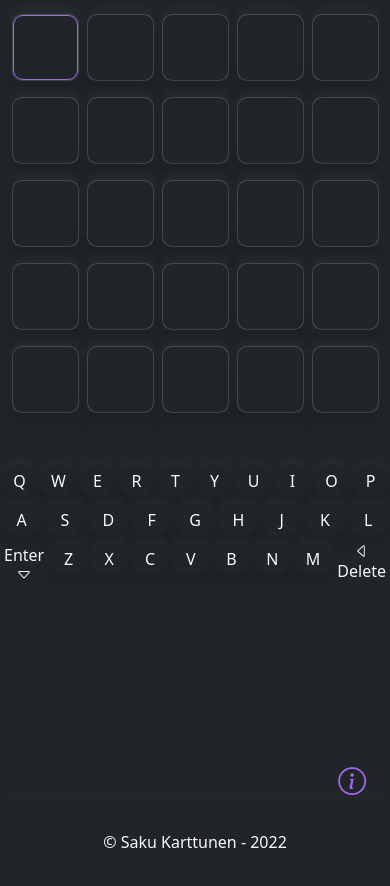
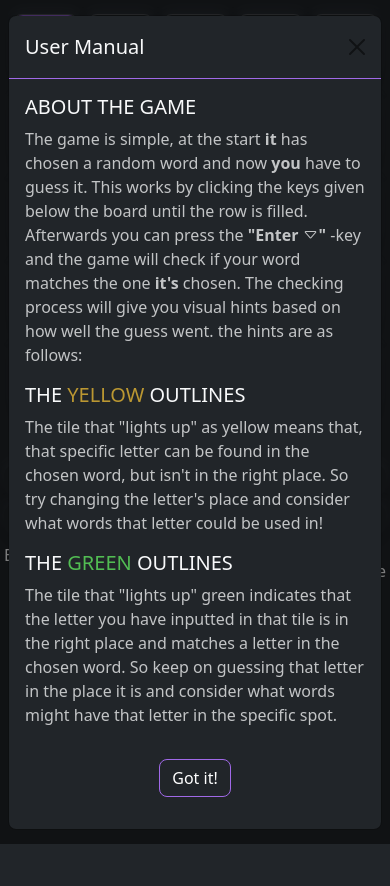
Before and after one commit to sakuexe/WordGame, a plain HTML site: page index.html in a window 390 px wide. Both pictures are taken after a click on the link 352 px from the left and 782 px from the top of the page. After the commit the page ends 844 px from the top, so only its background shows below. Drawn offline with nearby package versions, Linux system fonts and the light colour scheme.

Commit message:
added help and keyboard support

```diff
--- a/index.html
+++ b/index.html
@@ -4,9 +4,8 @@
     <meta http-equiv="X-UA-Compatible" content="IE=edge">
     <meta name="viewport" content="width=device-width, initial-scale=1.0">
     <title>Word game</title>
-    <script src="https://ajax.googleapis.com/ajax/libs/jquery/3.6.0/jquery.min.js"></script>
-    <link href="https://cdn.jsdelivr.net/npm/bootstrap@5.1.3/dist/css/bootstrap.min.css" rel="stylesheet"
-    integrity="sha384-1BmE4kWBq78iYhFldvKuhfTAU6auU8tT94WrHftjDbrCEXSU1oBoqyl2QvZ6jIW3" crossorigin="anonymous">
+    <link href="https://cdn.jsdelivr.net/npm/bootstrap@5.2.0/dist/css/bootstrap.min.css" rel="stylesheet"
+    integrity="sha384-gH2yIJqKdNHPEq0n4Mqa/HGKIhSkIHeL5AyhkYV8i59U5AR6csBvApHHNl/vI1Bx" crossorigin="anonymous">
     <link rel="stylesheet" href="https://cdn.jsdelivr.net/npm/bootstrap-icons@1.8.1/font/bootstrap-icons.css">
     <link rel="stylesheet" href="style.css">
 </head>
@@ -18,9 +17,9 @@
             <p class="m-0 text-center opacity-75 mt-3">The word was</p>
             <h1 class="display-1 m-0 text-uppercase text-center" id="game-word">a word</h1>
 
-            <p class="text-center opacity-75" id="gameStatus">result here</p>
+            <p class="text-center opacity-75" id="gameStatus" tabindex="1">result here</p>
 
-            <button onClick="window.location.reload();" class="mx-auto d-block text-light p-3" id="replaybtn">Play again!</button>
+            <button onClick="window.location.reload();" class="mx-auto d-block text-light p-3 btn-secondary">Play again!</button>
 
         </div>
     </section>
@@ -118,62 +117,84 @@
     <section class="keyboard mt-5">
         <div class="container">
             <div class="row keyboardrow text-light text-center justify-content-center">
-                <div class="key bg-dark col m-1 shadow" ><div class="keycontent rounded-5" tabindex="1">Q</div></div>
-                <div class="key bg-dark col m-1 shadow"><div class="keycontent rounded-5" tabindex="2">W</div></div>
-                <div class="key bg-dark col m-1 shadow"><div class="keycontent rounded-5" tabindex="3">E</div></div>
-                <div class="key bg-dark col m-1 shadow"><div class="keycontent rounded-5" tabindex="4">R</div></div>
-                <div class="key bg-dark col m-1 shadow"><div class="keycontent rounded-5" tabindex="5">T</div></div>
-                <div class="key bg-dark col m-1 shadow"><div class="keycontent rounded-5" tabindex="6">Y</div></div>
-                <div class="key bg-dark col m-1 shadow"><div class="keycontent rounded-5" tabindex="7">U</div></div>
-                <div class="key bg-dark col m-1 shadow"><div class="keycontent rounded-5" tabindex="8">I</div></div>
-                <div class="key bg-dark col m-1 shadow"><div class="keycontent rounded-5" tabindex="9">O</div></div>
-                <div class="key bg-dark col m-1 shadow" ><div class="keycontent rounded-5" tabindex="10">P</div></div>
+                <div class="key bg-dark col m-1 shadow" ><div class="keycontent rounded-5">Q</div></div>
+                <div class="key bg-dark col m-1 shadow"><div class="keycontent rounded-5">W</div></div>
+                <div class="key bg-dark col m-1 shadow"><div class="keycontent rounded-5">E</div></div>
+                <div class="key bg-dark col m-1 shadow"><div class="keycontent rounded-5">R</div></div>
+                <div class="key bg-dark col m-1 shadow"><div class="keycontent rounded-5">T</div></div>
+                <div class="key bg-dark col m-1 shadow"><div class="keycontent rounded-5">Y</div></div>
+                <div class="key bg-dark col m-1 shadow"><div class="keycontent rounded-5">U</div></div>
+                <div class="key bg-dark col m-1 shadow"><div class="keycontent rounded-5">I</div></div>
+                <div class="key bg-dark col m-1 shadow"><div class="keycontent rounded-5">O</div></div>
+                <div class="key bg-dark col m-1 shadow" ><div class="keycontent rounded-5">P</div></div>
             </div>
             <div class="row keyboardrow text-light text-center justify-content-center">
-                <div class="key bg-dark col m-1 shadow" ><div class="keycontent rounded-5" tabindex="11">A</div></div>
-                <div class="key bg-dark col m-1 shadow" ><div class="keycontent rounded-5" tabindex="12">S</div></div>
-                <div class="key bg-dark col m-1 shadow" ><div class="keycontent rounded-5" tabindex="13">D</div></div>
-                <div class="key bg-dark col m-1 shadow" ><div class="keycontent rounded-5" tabindex="14">F</div></div>
-                <div class="key bg-dark col m-1 shadow" ><div class="keycontent rounded-5" tabindex="15">G</div></div>
-                <div class="key bg-dark col m-1 shadow" ><div class="keycontent rounded-5" tabindex="16">H</div></div>
-                <div class="key bg-dark col m-1 shadow" ><div class="keycontent rounded-5" tabindex="17">J</div></div>
-                <div class="key bg-dark col m-1 shadow" ><div class="keycontent rounded-5" tabindex="18">K</div></div>
-                <div class="key bg-dark col m-1 shadow" ><div class="keycontent rounded-5" tabindex="19">L</div></div>
+                <div class="key bg-dark col m-1 shadow" ><div class="keycontent rounded-5">A</div></div>
+                <div class="key bg-dark col m-1 shadow" ><div class="keycontent rounded-5">S</div></div>
+                <div class="key bg-dark col m-1 shadow" ><div class="keycontent rounded-5">D</div></div>
+                <div class="key bg-dark col m-1 shadow" ><div class="keycontent rounded-5">F</div></div>
+                <div class="key bg-dark col m-1 shadow" ><div class="keycontent rounded-5">G</div></div>
+                <div class="key bg-dark col m-1 shadow" ><div class="keycontent rounded-5">H</div></div>
+                <div class="key bg-dark col m-1 shadow" ><div class="keycontent rounded-5">J</div></div>
+                <div class="key bg-dark col m-1 shadow" ><div class="keycontent rounded-5">K</div></div>
+                <div class="key bg-dark col m-1 shadow" ><div class="keycontent rounded-5">L</div></div>
             </div>
             <div class="row keyboardrow text-light text-center justify-content-center">
-                <div class="specialkey col m-1"><div class="keycontent" tabindex="0" id="enter">Enter <i class="bi bi-caret-down"></i></div></div>
-                <div class="key bg-dark col m-1 shadow" ><div class="keycontent rounded-5" tabindex="20">Z</div></div>
-                <div class="key bg-dark col m-1 shadow" ><div class="keycontent rounded-5" tabindex="21">X</div></div>
-                <div class="key bg-dark col m-1 shadow" ><div class="keycontent rounded-5" tabindex="22">C</div></div>
-                <div class="key bg-dark col m-1 shadow" ><div class="keycontent rounded-5" tabindex="23">V</div></div>
-                <div class="key bg-dark col m-1 shadow" ><div class="keycontent rounded-5" tabindex="24">B</div></div>
-                <div class="key bg-dark col m-1 shadow" ><div class="keycontent rounded-5" tabindex="25">N</div></div>
-                <div class="key bg-dark col m-1 shadow" ><div class="keycontent rounded-5" tabindex="26">M</div></div>
-                <div class="specialkey col m-1"><div class="keycontent" tabindex="0" id="delete"><i class="bi bi-caret-left" id="deleteicon"></i>Delete</div></div>
+                <div class="specialkey col m-1"><div class="keycontent" id="enter">Enter <i class="bi bi-caret-down"></i></div></div>
+                <div class="key bg-dark col m-1 shadow" ><div class="keycontent rounded-5">Z</div></div>
+                <div class="key bg-dark col m-1 shadow" ><div class="keycontent rounded-5">X</div></div>
+                <div class="key bg-dark col m-1 shadow" ><div class="keycontent rounded-5">C</div></div>
+                <div class="key bg-dark col m-1 shadow" ><div class="keycontent rounded-5">V</div></div>
+                <div class="key bg-dark col m-1 shadow" ><div class="keycontent rounded-5">B</div></div>
+                <div class="key bg-dark col m-1 shadow" ><div class="keycontent rounded-5">N</div></div>
+                <div class="key bg-dark col m-1 shadow" ><div class="keycontent rounded-5">M</div></div>
+                <div class="specialkey col m-1"><div class="keycontent" id="delete"><i class="bi bi-caret-left" id="deleteicon"></i>Delete</div></div>
             </div>
         </div>
     </section>
 
-    <section class="empty-room py-5 h-25">
-
-    </section>
-
-
-
-    <footer class="shadow text-light text-center py-3 bg-dark">
-        <div class="container">
-            <p class="py-3">&copy; Saku Karttunen - 2022</p>
-        </div>
-    </footer>
-
     <div class="container">
-        <a href="#" class="position-fixed bottom-0 end-0 px-4 py-5 text-decoration-none help">
+        <a href="#" class="position-fixed bottom-0 end-0 px-4 py-5 text-decoration-none help" data-bs-toggle="modal" data-bs-target="#exampleModal">
             <i class="bi bi-info-circle h1"></i>
         </a>
     </div>
 
-    <script src="https://cdn.jsdelivr.net/npm/bootstrap@5.1.3/dist/js/bootstrap.bundle.min.js"
-    integrity="sha384-ka7Sk0Gln4gmtz2MlQnikT1wXgYsOg+OMhuP+IlRH9sENBO0LRn5q+8nbTov4+1p" crossorigin="anonymous"></script>
+    <!-- Modal -->
+    <div class="modal fade" id="exampleModal" tabindex="-1" aria-labelledby="exampleModalLabel" aria-hidden="true">
+    <div class="modal-dialog modal-dialog-centered">
+        <div class="modal-content bg-dark text-light">
+        <div class="modal-header border-purple">
+            <h5 class="modal-title" id="exampleModalLabel">User Manual</h5>
+            <button type="button" class="btn-close" data-bs-dismiss="modal" aria-label="Close"></button>
+        </div>
+        <div class="modal-body">
+           <div>
+                <h5 class="text-uppercase">About the game</h5>
+                <p class="opacity-75">The game is simple, at the start <span class="fw-bold">it</span> has chosen a random word and now <span class="fw-bold">you</span> have to guess it.
+                    This works by clicking the keys given below the board until the row is filled. Afterwards you can press the <span class="fw-bold">"Enter <i class="bi bi-caret-down"></i>"</span> -key and the game will check
+                    if your word matches the one <span class="fw-bold">it's</span> chosen. The checking process will give you visual hints based on how well the guess went.
+                    the hints are as follows:
+                </p>
+
+                <h5 class="text-uppercase">The <span class="fg-yellow">yellow</span> outlines</h5>
+                <p class="opacity-75">The tile that "lights up" as yellow means that, that specific letter can be found in the chosen word, but isn't in the right place.
+                    So try changing the letter's place and consider what words that letter could be used in!</p>
+
+                <h5 class="text-uppercase">The <span class="fg-green">green</span> outlines</h5>
+                <p class="opacity-75">The tile that "lights up" green indicates that the letter you have inputted in that tile is in the right place and matches a letter in the chosen word.
+                    So keep on guessing that letter in the place it is and consider what words might have that letter in the specific spot.</p>
+           </div>
+                <div class="modal-footer border-0 justify-content-center">
+                    <button type="button" class="btn btn-secondary" data-bs-dismiss="modal">Got it!</button>
+                </div>
+           </div>
+        </div>
+        </div>
+    </div>
+    </div>
+
+    <script src="https://cdn.jsdelivr.net/npm/bootstrap@5.2.0/dist/js/bootstrap.bundle.min.js"
+    integrity="sha384-A3rJD856KowSb7dwlZdYEkO39Gagi7vIsF0jrRAoQmDKKtQBHUuLZ9AsSv4jD4Xa" crossorigin="anonymous"></script>
     <script src="visualscript.js"></script>
     <script src="words.js"></script>
     <script src="gamescript.js"></script>
--- a/style.css
+++ b/style.css
@@ -1,7 +1,20 @@
 :root {
     --purple: rgb(160, 105, 231);
     --yellow: rgb(214, 171, 52, .85);
-    --green: rgb(91, 216, 91, .850);
+    --green: rgb(91, 216, 91, .85);
+    --red: rgba(221, 73, 73, 0.85);
+}
+
+.fg-green {
+    color: var(--green);
+}
+
+.fg-yellow {
+    color: var(--yellow);
+}
+
+.border-purple {
+    border-color: var(--purple) !important;
 }
 
 .info {
@@ -14,13 +27,13 @@
     margin-bottom: -15em;
 }
 
-#replaybtn {
+.btn-secondary {
     background-color: rgba(0, 0, 0, 0);
     border: 1px solid var(--purple);
     border-radius: 0.5em;
 }
 
-#replaybtn:hover {
+.btn-secondary:hover {
     background-color: var(--purple);
     transition: 0.5s ease;
 }
@@ -55,7 +68,7 @@
 /* keyboard */
 
 .key {
-    max-width: 80px;
+    max-width: 60px;
     padding: 0;
     margin: 0;
     display: table;
@@ -64,7 +77,7 @@
 }
 
 .specialkey {
-    max-width: 80px;
+    max-width: 60px;
     padding: 0;
     margin: 0;
     display: table;
@@ -124,6 +137,13 @@
     border-radius: 10px;
 }
 
+.gamecontent.warning {
+    /* animation: pulse 1.5s ease-in-out 0.1s 1; */
+    transition: .5s ease;
+    border: 1px solid var(--red);
+    border-radius: 10px;
+}
+
 /* @keyframes fade{
     0%   {background-color:rgba(255, 0, 0, 0);}
     100%  {background-color:rgba(0, 0, 255, 0);}
```
Also changed, not shown: gamescript.js (+13 -3 lines), visualscript.js (+12 -0 lines).
